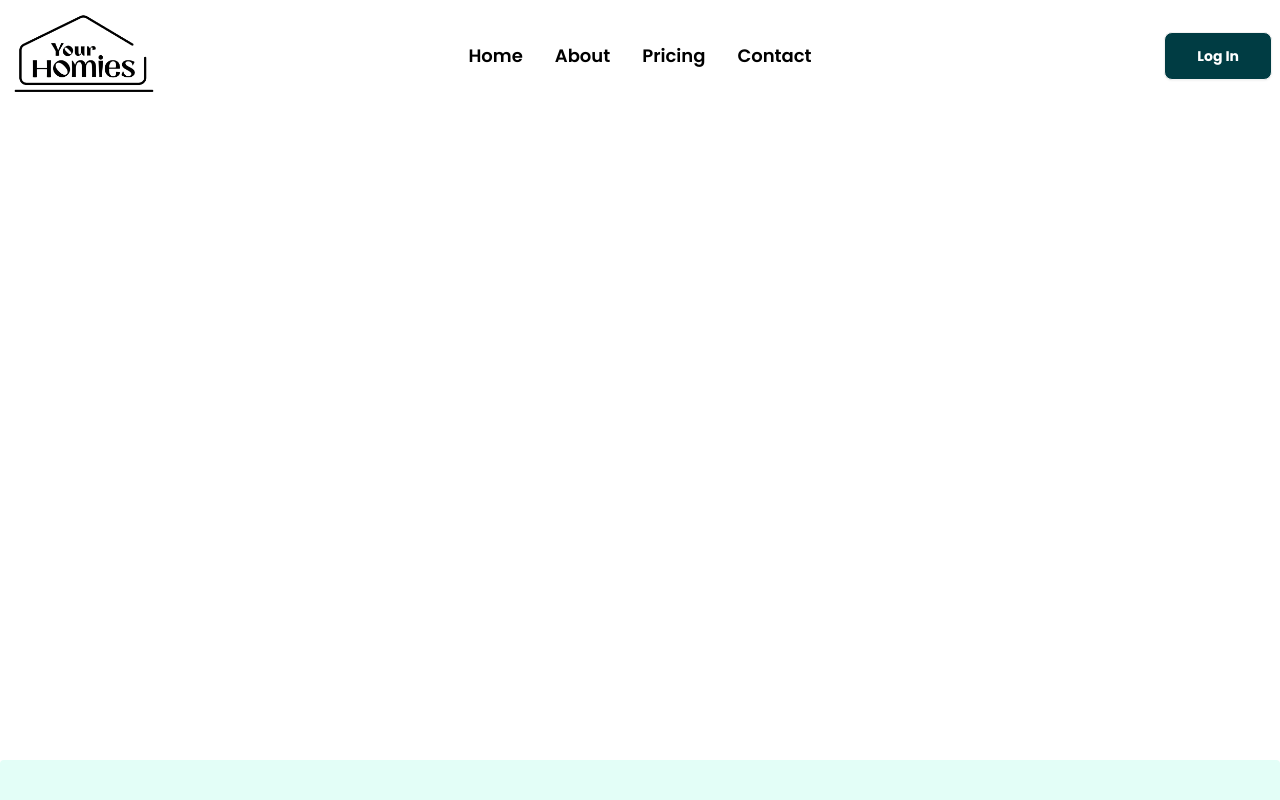
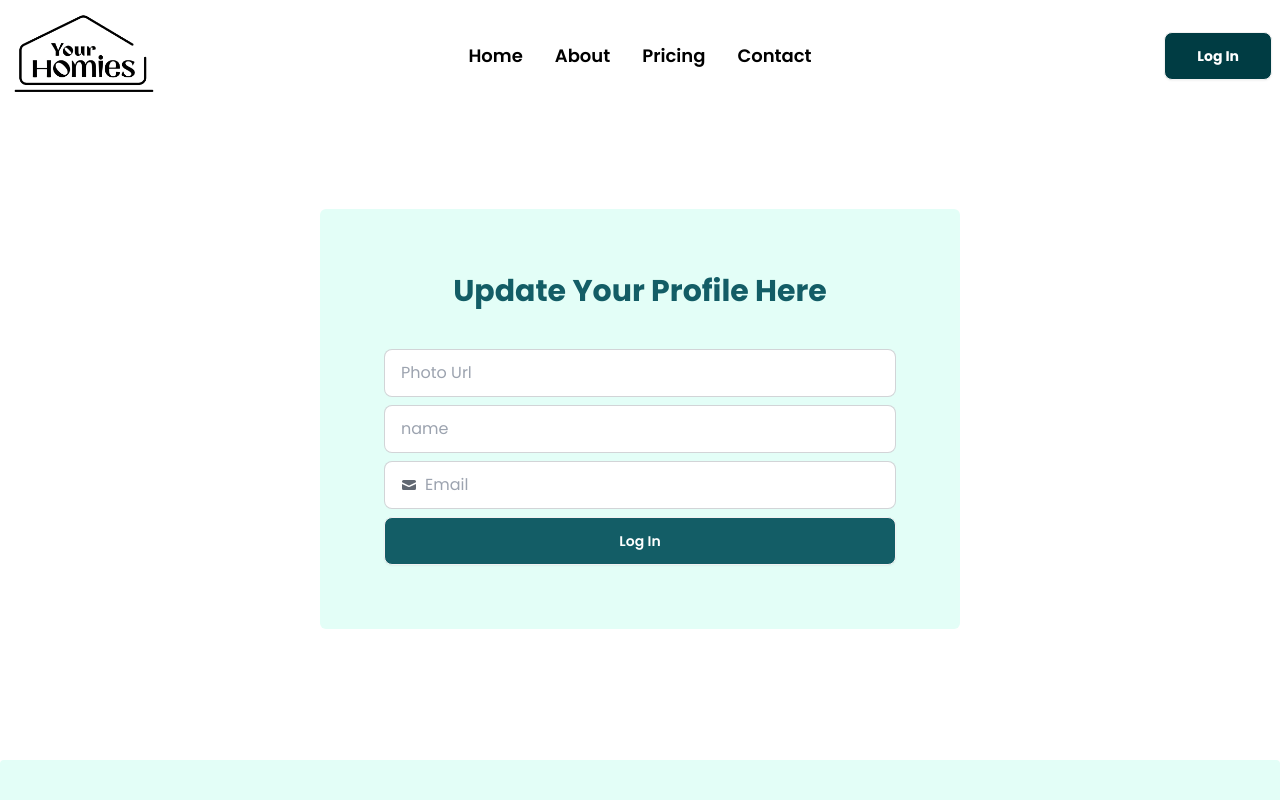
Before and after one commit to Alomgir-HasanShakib/real_estate_react-project, a React (Vite) app: page /profile-up in a window 1280 px wide. Shown: the top 800 px of the page. Built offline with nearby package versions, Linux system fonts and the light colour scheme; no server answers.

Commit message:
impliment the user profile and user profile update funcitonality and design

```diff
--- a/src/Components/Navbar.jsx
+++ b/src/Components/Navbar.jsx
@@ -8,7 +8,11 @@ import toast, { Toaster } from "react-hot-toast";
 const Navbar = () => {
   // authentication context import here
 
-  const { user, logOut } = useContext(AuthContext);
+  const { user, logOut, loader } = useContext(AuthContext);
+
+  if (loader) {
+    return <div className="flex justify-center"><span className="loading loading-spinner loading-lg"></span></div>;
+  }
 
   // log out functionality here
   const handleLogout = () => {
--- a/src/Components/Propertys.jsx
+++ b/src/Components/Propertys.jsx
@@ -9,7 +9,6 @@ const Propertys = () => {
       .then((res) => res.json())
       .then((data) => setPropertys(data));
   }, []);
-  console.log(propertys);
   return (
     <div className="mt-16">
       <h2 className="text-4xl font-bold text-primary text-center">
--- a/src/Contexts/Authentication/Authentication.jsx
+++ b/src/Contexts/Authentication/Authentication.jsx
@@ -7,6 +7,7 @@ import {
   signOut,
   GoogleAuthProvider,
   GithubAuthProvider,
+  updateProfile,
 } from "firebase/auth";
 import React, { createContext, useEffect, useState } from "react";
 import app from "../../Firebase/Firebase.config";
@@ -21,7 +22,6 @@ const Authentication = ({ children }) => {
   const [loader, setLoader] = useState(true);
   // manage user
   const [user, setUser] = useState(null);
-  console.log(user);
 
   // create user
   const createUser = (email, pass) => {
@@ -34,10 +34,12 @@ const Authentication = ({ children }) => {
     setLoader(true);
     return signInWithEmailAndPassword(auth, email, pass);
   };
+  // googleLogin
   const googleLogin = () => {
     setLoader(true);
     return signInWithPopup(auth, googleprovider);
   };
+  // gitLogin
   const gitLogin = () => {
     setLoader(true);
     return signInWithPopup(auth, githubprovider);
@@ -50,11 +52,21 @@ const Authentication = ({ children }) => {
     return signOut(auth);
   };
 
+  // update profile
+
+  const updateUserProfile = (name, photourl) => {
+    return updateProfile(auth.currentUser, {
+      displayName: name,
+      photoURL: photourl,
+    });
+  };
+
   useEffect(() => {
     const unSubscribe = onAuthStateChanged(auth, (user) => {
       setUser(user);
       setLoader(false);
     });
+
     return () => unSubscribe();
   }, []);
 
@@ -66,6 +78,7 @@ const Authentication = ({ children }) => {
     logOut,
     googleLogin,
     gitLogin,
+    updateUserProfile,
   };
   return (
     <AuthContext.Provider value={authInfo}>{children}</AuthContext.Provider>
--- a/src/Pages/About.jsx
+++ b/src/Pages/About.jsx
@@ -3,7 +3,8 @@ import { Helmet } from "react-helmet-async"
 const About = () => {
   return (
     <div>
-      <Helmet><title>About</title></Helmet>
+      <Helmet><title>Your Homies | About</title></Helmet>
+      <div></div>
     </div>
   )
 }
--- a/src/Pages/Contact.jsx
+++ b/src/Pages/Contact.jsx
@@ -3,7 +3,7 @@ import { Helmet } from "react-helmet-async"
 const Contact = () => {
   return (
     <div>
-      <Helmet><title>Contact</title></Helmet>
+      <Helmet><title>Your Homies | Contact</title></Helmet>
     </div>
   )
 }
--- a/src/Pages/Home.jsx
+++ b/src/Pages/Home.jsx
@@ -17,7 +17,7 @@ const Home = () => {
   return (
     <div className="mt-16">
       <Helmet>
-        <title>Home</title>
+        <title>Your Homies | Home</title>
       </Helmet>
       <Swiper
         modules={[Navigation]}
--- a/src/Pages/Pricing.jsx
+++ b/src/Pages/Pricing.jsx
@@ -4,7 +4,7 @@ import { Helmet } from 'react-helmet-async'
 const Pricing = () => {
   return (
     <div>
-      <Helmet><title>Pricing</title></Helmet>
+      <Helmet><title>Your Homies | Pricing</title></Helmet>
     </div>
   )
 }
--- a/src/Pages/ProfileUpdate.jsx
+++ b/src/Pages/ProfileUpdate.jsx
@@ -1,12 +1,79 @@
-import React from 'react'
-import { Helmet } from 'react-helmet-async'
+import React, { useContext, useState } from "react";
+import { Helmet } from "react-helmet-async";
+import { AuthContext } from "../Contexts/Authentication/Authentication";
+import { useForm } from "react-hook-form";
 
 const ProfileUpdate = () => {
+  const {
+    register,
+    handleSubmit,
+    formState: { errors },
+  } = useForm();
+
+  const { updateUserProfile } = useContext(AuthContext);
+
+  const handleUpdate = (data) => {
+    const { name, photourl } = data;
+
+    if (name) {
+      updateUserProfile(name);
+    } else if (photourl) {
+      updateUserProfile(name, photourl);
+    }
+  };
   return (
-    <div>
-      <Helmet><title>ProfileUpdate</title></Helmet>
+    <div className="max-w-screen-sm bg-lighten p-4 md:p-16 mx-auto mt-24 rounded-md">
+      <Helmet>
+        <title>Your Homies | ProfileUpdate</title>
+      </Helmet>
+      <h2 className="md:text-3xl font-bold text-primary pb-10 text-center">
+        Update Your Profile Here
+      </h2>
+      <div>
+        <form className="space-y-2" onSubmit={handleSubmit(handleUpdate)}>
+          <label className="input input-bordered flex items-center gap-2">
+            <input
+              type="text"
+              className="grow"
+              placeholder="Photo Url"
+              {...register("photourl")}
+            />
+          </label>
+          <label className="input input-bordered flex items-center gap-2">
+            <input
+              type="text"
+              className="grow"
+              placeholder="name"
+              {...register("name")}
+            />
+          </label>
+          <label className="input input-bordered flex items-center gap-2">
+            <svg
+              xmlns="http://www.w3.org/2000/svg"
+              viewBox="0 0 16 16"
+              fill="currentColor"
+              className="w-4 h-4 opacity-70"
+            >
+              <path d="M2.5 3A1.5 1.5 0 0 0 1 4.5v.793c.026.009.051.02.076.032L7.674 8.51c.206.1.446.1.652 0l6.598-3.185A.755.755 0 0 1 15 5.293V4.5A1.5 1.5 0 0 0 13.5 3h-11Z" />
+              <path d="M15 6.954 8.978 9.86a2.25 2.25 0 0 1-1.956 0L1 6.954V11.5A1.5 1.5 0 0 0 2.5 13h11a1.5 1.5 0 0 0 1.5-1.5V6.954Z" />
+            </svg>
+            <input
+              type="text"
+              className="grow"
+              placeholder="Email"
+              {...register("email")}
+            />
+          </label>
+
+          <input
+            type="submit"
+            value="Log In"
+            className="btn w-full bg-primary text-white hover:bg-transparent hover:border-primary hover:text-primary"
+          />
+        </form>
+      </div>
     </div>
-  )
-}
+  );
+};
 
-export default ProfileUpdate
+export default ProfileUpdate;
--- a/src/Pages/PropertyDetails.jsx
+++ b/src/Pages/PropertyDetails.jsx
@@ -1,6 +1,7 @@
 import { useLoaderData, useParams } from "react-router-dom";
 import { MdOutlineEmail } from "react-icons/md";
 import { FaPhone, FaLink } from "react-icons/fa6";
+import { Helmet } from "react-helmet-async";
 
 const PropertyDetails = () => {
   const data = useLoaderData();
@@ -20,6 +21,9 @@ const PropertyDetails = () => {
   } = propertys;
   return (
     <div>
+      <Helmet>
+        <title>Your Homies | Property Details</title>
+      </Helmet>
       <div className="banner bg-lighten mt-16 py-10 lg:py-24 text-center">
         <h2 className="text-2xl md:text-4xl font-medium text-primary m-3">
           Property Details of <br />{" "}
--- a/src/Pages/UserProfile.jsx
+++ b/src/Pages/UserProfile.jsx
@@ -1,12 +1,53 @@
-import React from "react";
+import React, { useContext } from "react";
 import { Helmet } from "react-helmet-async";
+import { AuthContext } from "../Contexts/Authentication/Authentication";
+import { Link } from "react-router-dom";
 
 const UserProfile = () => {
+  const { user, loader } = useContext(AuthContext);
+  if (loader) {
+    return (
+      <div className="flex justify-center h-screen">
+        <span className="loading loading-bars loading-lg"></span>
+      </div>
+    );
+  }
+  console.log(user);
   return (
-    <div>
+    <div className="mx-3">
       <Helmet>
-        <title>UserProfile</title>
+        <title>Your Homies | UserProfile</title>
       </Helmet>
+
+      <div className="flex justify-center mt-16">
+        <div className="card md:max-w-[450px] bg-base-100 shadow-xl">
+          <figure>
+            <img
+              src={
+                user?.photoURL
+                  ? user.photoURL
+                  : "https://i.postimg.cc/GpQkRJ9S/950-9501315-katie-notopoulos-katienotopoulos-i-write-about-tech-user.jpg"
+              }
+              alt="userPhoto"
+            />
+          </figure>
+          <div className="card-body">
+            <h2 className=" text-xl text-primary">
+              Name : {user.displayName ? user.displayName : "User"}
+            </h2>
+            <p className="text-primary text-sm font-semibold ">Email: {user.email}</p>
+            <p className="text-primary font-semibold ">User ID : {user.uid}</p>
+            <div className=" mt-10">
+              <Link to="/">
+                {" "}
+                <button className="btn btn-primary w-full text-lighten bg-primary hover:border-primary hover:text-primary hover:bg-transparent">
+                  Go Back
+                </button>
+              </Link>
+            </div>
+          </div>
+        </div>
+      </div>
     </div>
   );
 };
```
